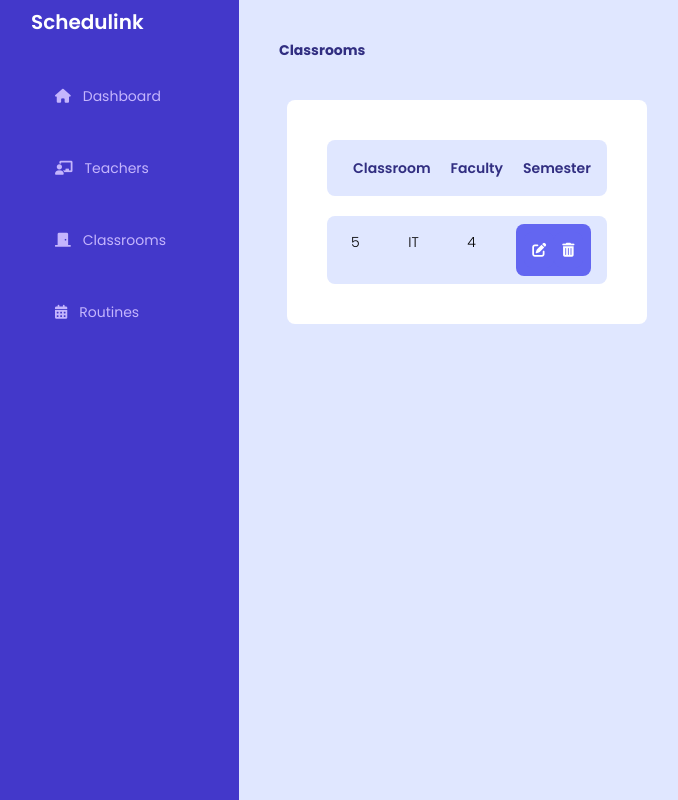
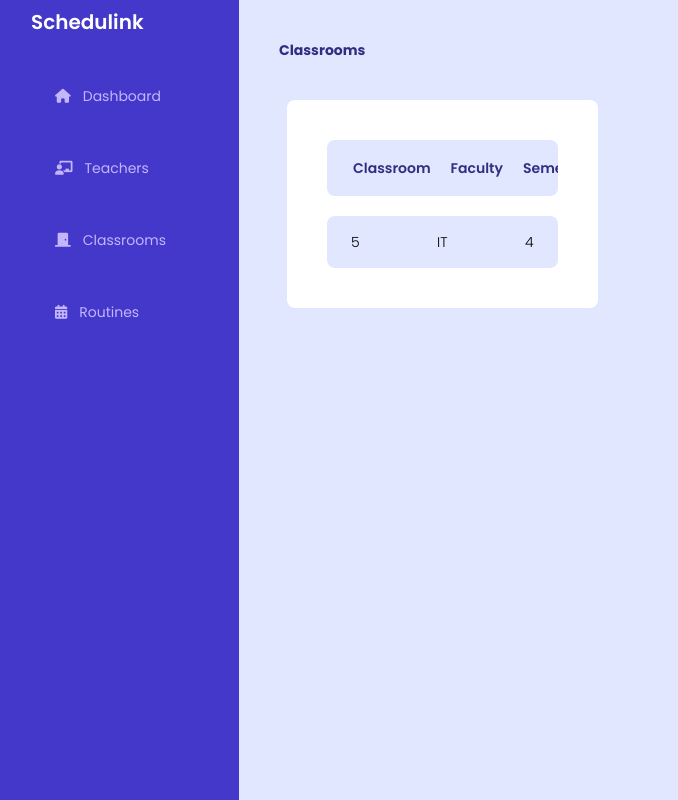
Before and after one commit to uttsav1025/schedlinkkkk, a Django app: page /admin_rooms/ in a window 1280 px wide. Shown: the whole page, without its empty margins (1-679 px from the left). Run offline with Django 3.2, Linux system fonts and the light colour scheme; data comes from the database, SQL or seed files in the repository; style sheets or scripts are compiled from the project's sources; some libraries are stand-ins or nearby versions.

Commit message:
Update admin_rooms.html

```diff
--- a/templates/admin_rooms.html
+++ b/templates/admin_rooms.html
@@ -77,37 +77,24 @@
                             <span class="p-2.5  font-semibold">Classroom</span>
                             <span class="p-2.5 font-semibold">Faculty</span>
                             <span class="p-2.5 font-semibold">Semester</span>
-                            <span class="p-2.5  font-semibold">Actions</span>
+
                         </div>
 
                     </div>
 
                     <div class="Classroomsentries">
+                            {% for class in classrooms %}
                         <div class="m-5 flex overflow-x-auto rounded-lg bg-indigo-100 text-black">
-                            {% for class in classrooms %}
                             <div id="titlesabcs" class="space-between flex text-sm w-full justify-between px-4 py-2">
 
                                 <span class="p-2 font-light">{{class.Classroom}}</span>
                                 <span class="p-2 font-light">{{class.Faculty}}</span>
                                 <span class="p-2 font-light">{{class.Sem}}</span>
-                                <div
-                                    class="flex items-center bg-indigo-500 text-white py-2 px-2 rounded-lg focus:outline-none">
-                                    <!-- Edit Button -->
-                                    <button id="editButton"
-                                        class="bg-indigo-500 text-white py-2 px-2 rounded-lg focus:outline-none hover:bg-indigo-600hover:bg-indigo-600 hover:text-green-400">
-                                        <i class="fas fa-edit"></i>
-                                    </button>
 
-                                    <!-- Delete Button -->
-                                    <button id="deleteButton"
-                                        class="bg-indigo-500 text-white py-2 px-2 rounded-lg focus:outline-none hover:bg-indigo-600hover:bg-indigo-600 hover:text-red-400">
-                                        <i class="fas fa-trash-alt"></i>
-                                    </button>
-                                </div>
 
                             </div>
+                        </div>
                        {% endfor %}
-                        </div>
                     </div>
                 </div>
             </div>
```
